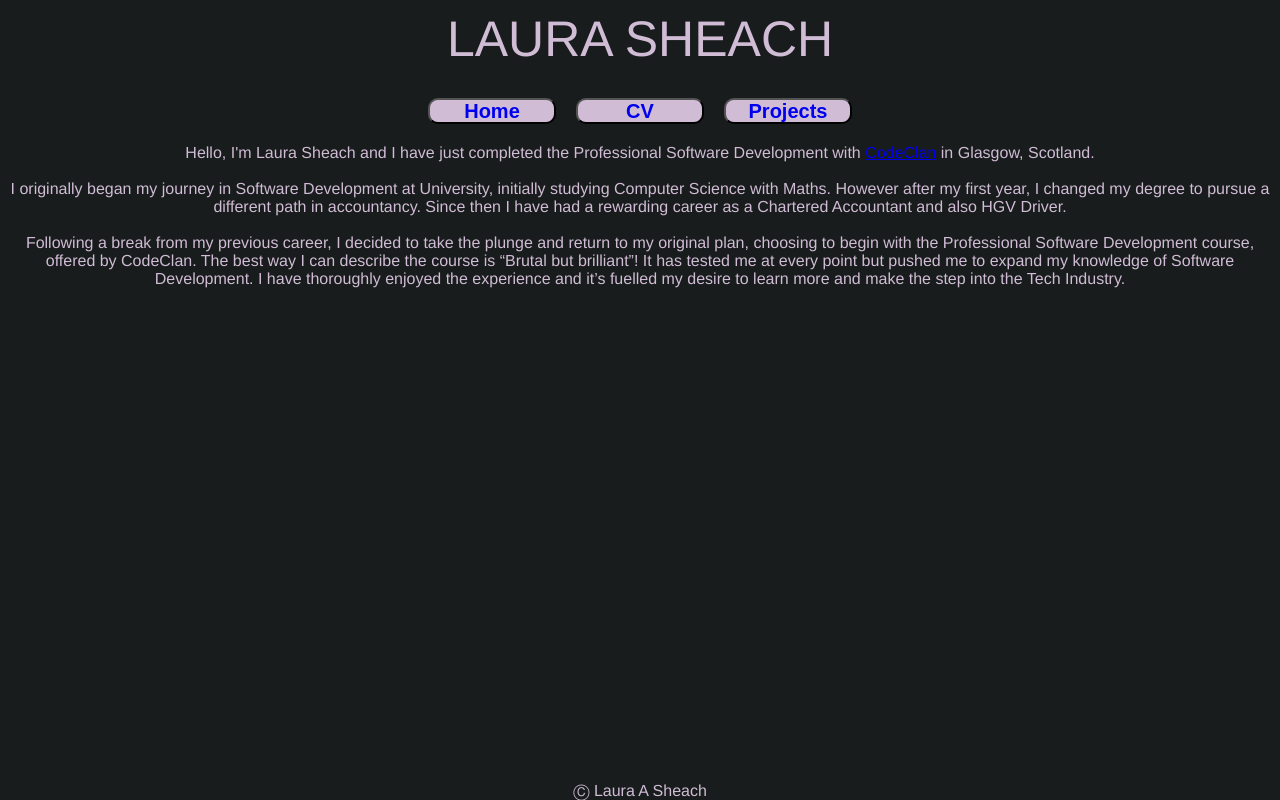
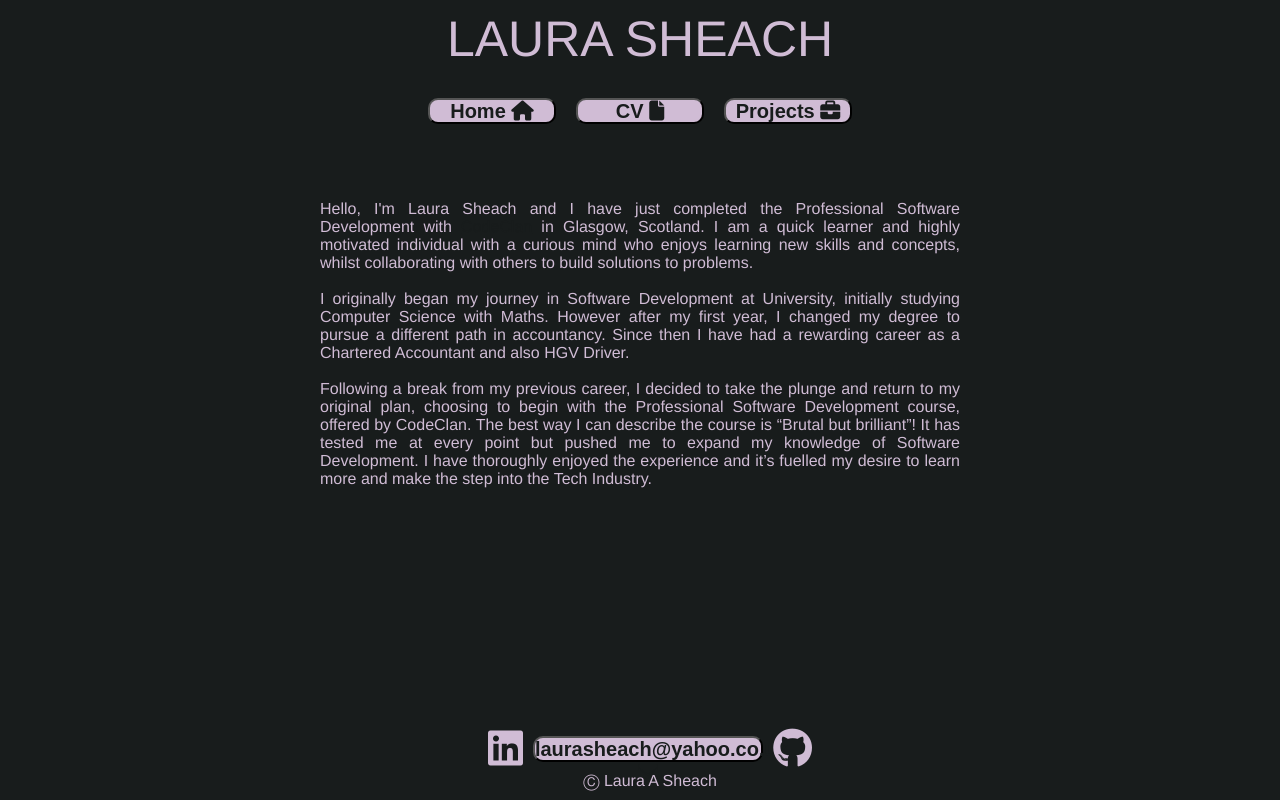
Before and after one commit to laurasheach/MyWebpage, a Vue app: page /#/ in a window 1280 px wide. Built offline with nearby package versions, Linux system fonts and the light colour scheme.

Commit message:
Homepage info centred. Styling & contact information added

```diff
--- a/public/index.html
+++ b/public/index.html
@@ -5,6 +5,7 @@
     <meta http-equiv="X-UA-Compatible" content="IE=edge">
     <meta name="viewport" content="width=device-width,initial-scale=1.0">
     <link rel="icon" href="<%= BASE_URL %>favicon.ico">
+    <script src="https://kit.fontawesome.com/b54b2a8675.js" crossorigin="anonymous"></script>
     <title>laura_app</title>
   </head>
   <body>
--- a/src/App.vue
+++ b/src/App.vue
@@ -4,16 +4,25 @@
     <header>LAURA SHEACH</header>
 
     <nav>
-      <button><router-link :to="{ name: 'home' }">Home</router-link></button>
-      <button><router-link :to="{ name: 'cv'}">CV</router-link></button>
-      <button><router-link :to="{ name: 'projects'}">Projects</router-link></button>
+      <button><router-link :to="{ name: 'home' }">Home <i class="fas fa-home"></i></router-link></button>
+      <button><router-link :to="{ name: 'cv'}">CV <i class="fas fa-file"></i></router-link></button>
+      <button><router-link :to="{ name: 'projects'}">Projects <i class="fas fa-briefcase"></i></router-link></button>
     </nav>
 
     <body>
       <router-view id="view"></router-view>
     </body>
 
-    <footer>&#x24B8 Laura A Sheach</footer>
+    <footer>
+      <div id="contact">
+        <a class="contact-links" href="https://www.linkedin.com/in/laura-sheach/"><i class="fab fa-linkedin"></i></a>
+        <button class="email-button">
+          <a class="email" href="mailto:laurasheach@yahoo.co.uk?subject=Email From Site">laurasheach@yahoo.co.uk <i class="fas fa-envelope"></i></a>
+        </button>
+        <a class="contact-links" href="https://github.com/laurasheach"><i class="fab fa-github"></i></a>
+      </div>
+      <p>&#x24B8 Laura A Sheach</p>
+    </footer>
 
   </div>
 </template>
@@ -40,7 +49,6 @@ export default {
   -webkit-font-smoothing: antialiased;
   -moz-osx-font-smoothing: grayscale;
   text-align: center;
-
 }
 header {
   font-size: 50px;
@@ -57,7 +65,6 @@ nav {
 button {
   margin: 10px;
   padding: 0px;
-  color: #181C1C;
   background-color: #D0BCD5;
   border-radius: 10px;
   width: 10vw;
@@ -67,8 +74,29 @@ button {
   text-align: center;
 }
 
-button::after {
+button.email-button {
+  margin: 10px;
+  padding: 0px;
+  background-color: #D0BCD5;
+  border-radius: 10px;
+  width: 18vw;
+  height: 2vw;
+  font-size: 20px;
+  font-weight: bolder;
+  text-align: center;
+}
+
+a {
     color: #181C1C;
+}
+
+a.contact-links {
+  color: #D0BCD5;
+  font-size: 40px;
+}
+
+a.email {
+  color:  #181C1C;
 }
 
 body {
@@ -82,6 +110,13 @@ footer {
   bottom: 0;
   position: fixed;
   width: 100vw;
+  padding: 10px;
+}
+
+#contact {
+  display: flex;
+  justify-content: center;
+  align-items: center;
 }
 
 </style>
--- a/src/views/Home.vue
+++ b/src/views/Home.vue
@@ -1,11 +1,13 @@
 <template lang="html">
 
   <div id="homepage">
-    <p>Hello, I'm Laura Sheach and I have just completed the Professional Software Development with <a href="https://codeclan.com/">CodeClan</a> in Glasgow, Scotland.</p>
-    <br>
-    <p>I originally began my journey in Software Development at University, initially studying Computer Science with Maths. However after my first year, I changed my degree to pursue a different path in accountancy. Since then I have had a rewarding career as a Chartered Accountant and also HGV Driver.</p>
-    <br>
-    <p>Following a break from my previous career, I decided to take the plunge and return to my original plan, choosing to begin with the Professional Software Development course, offered by CodeClan. The best way I can describe the course is “Brutal but brilliant”! It has tested me at every point but pushed me to expand my knowledge of Software Development. I have thoroughly enjoyed the experience and it’s fuelled my desire to learn more and make the step into the Tech Industry.</p>
+    <div class="intro">
+      <p>Hello, I'm Laura Sheach and I have just completed the Professional Software Development with <a href="https://codeclan.com/">CodeClan</a> in Glasgow, Scotland. I am a quick learner and highly motivated individual with a curious mind who enjoys learning new skills and concepts, whilst collaborating with others to build solutions to problems.</p>
+      <br>
+      <p>I originally began my journey in Software Development at University, initially studying Computer Science with Maths. However after my first year, I changed my degree to pursue a different path in accountancy. Since then I have had a rewarding career as a Chartered Accountant and also HGV Driver.</p>
+      <br>
+      <p>Following a break from my previous career, I decided to take the plunge and return to my original plan, choosing to begin with the Professional Software Development course, offered by CodeClan. The best way I can describe the course is “Brutal but brilliant”! It has tested me at every point but pushed me to expand my knowledge of Software Development. I have thoroughly enjoyed the experience and it’s fuelled my desire to learn more and make the step into the Tech Industry.</p>
+    </div>
   </div>
 
 
@@ -20,8 +22,25 @@ export default {
 <style lang="css" scoped>
 
 #homepage {
+  margin: 0;
+  padding: 0;
   background-color: black;
   color: #D0BCD5;
+  height: 100vh;
+  width: 100vw;
+}
+
+.intro {
+  height: 50vh;
+  margin-left: 25vw;
+  margin-right: 25vw;
+  display: flex;
+  flex-direction: column;
+  justify-content: center;
+  align-items: center;
+  text-align: justify;
+  text-justify: inter-word;
+  /* border: 1px solid green; */
 }
 
 a {
```
